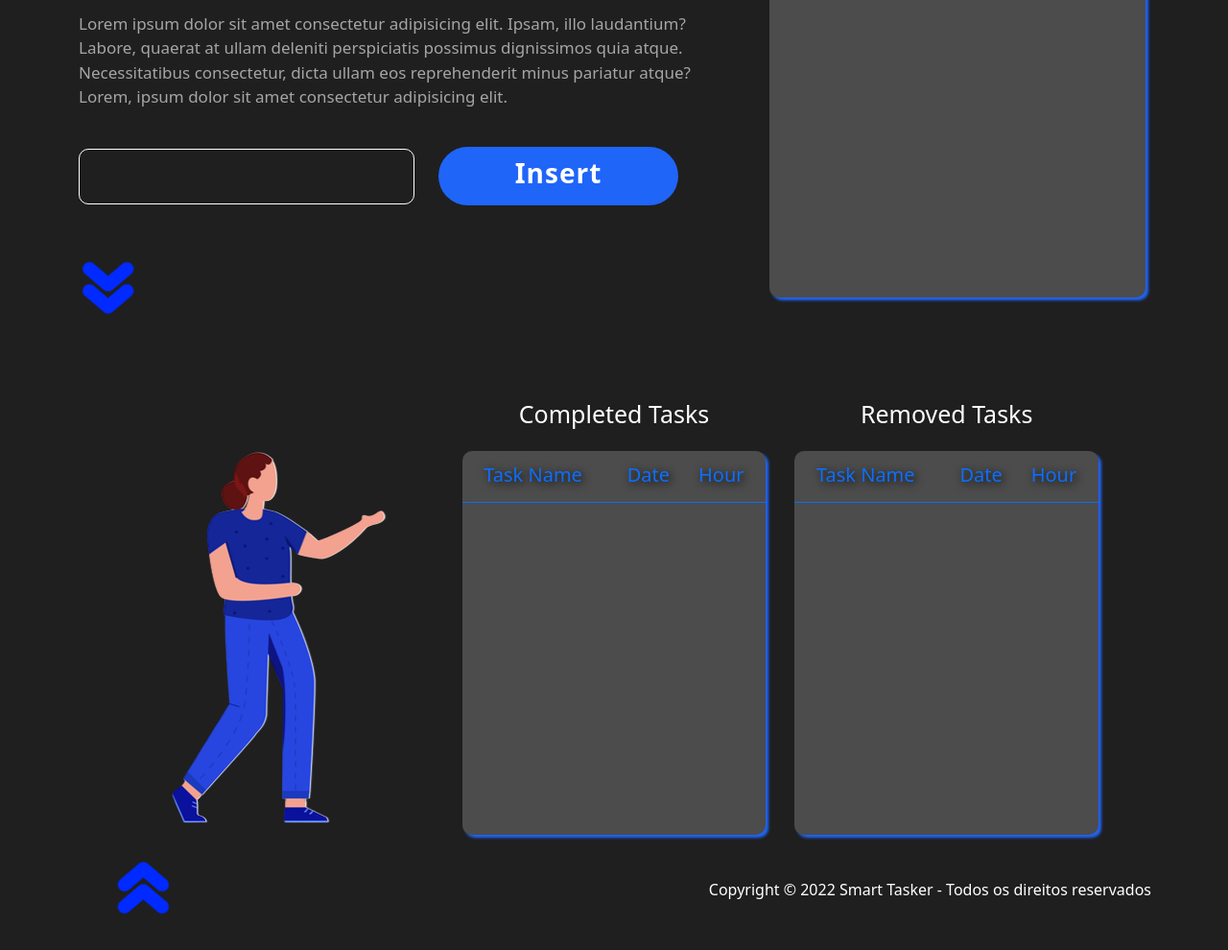
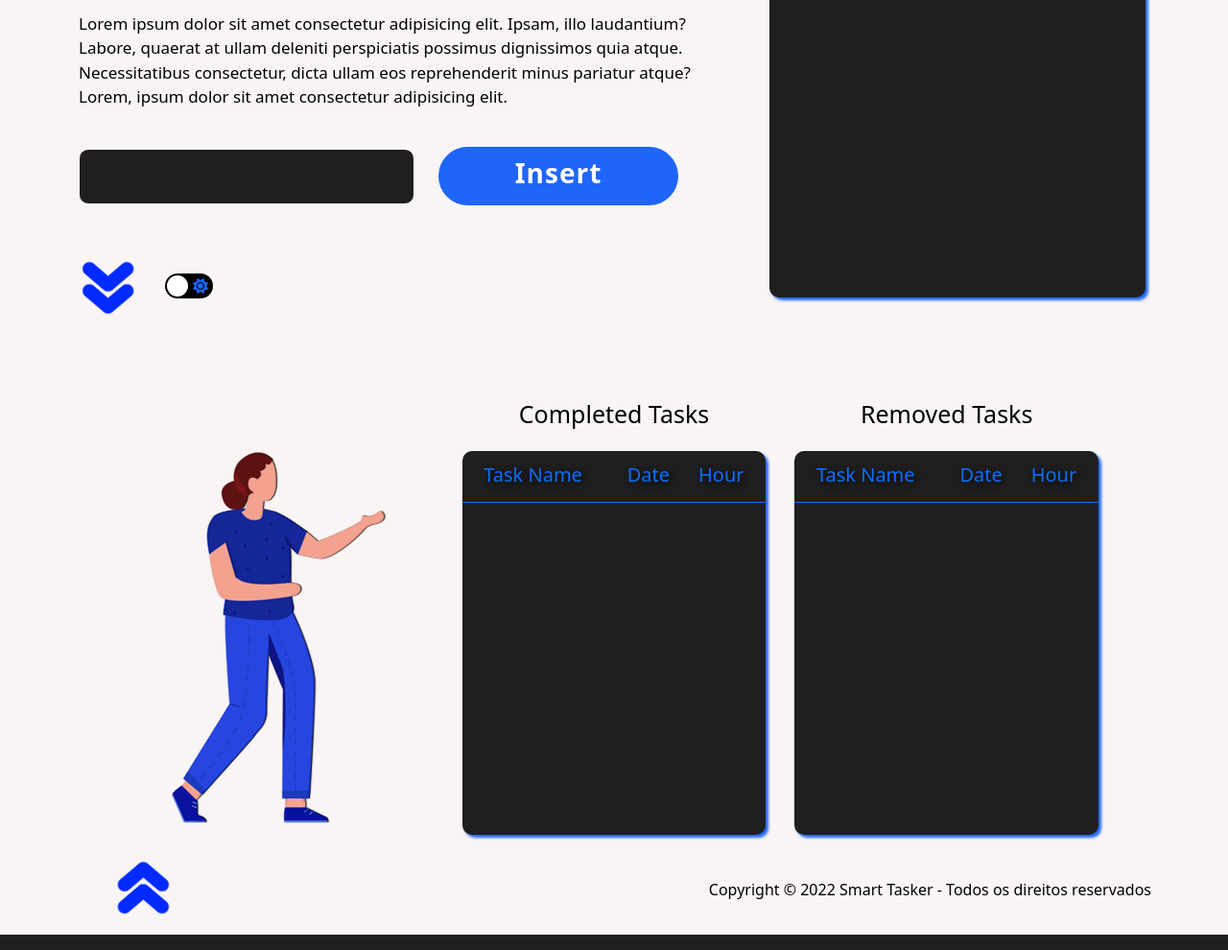
Before and after one commit to Fabinxz/Smart-Tasker, a plain HTML site: page index.html in a window 1280 px wide. Shown: the part 306-1296 px from the top of the page at 96% size. Drawn offline with nearby package versions, Linux system fonts and the light colour scheme.

Commit message:
Add files via upload

```diff
--- a/css/style.css
+++ b/css/style.css
@@ -12,24 +12,49 @@ html
 {
     background-color: rgba(31, 31, 31, 1);
     scroll-behavior: smooth;
+    height: 0px;
 }
 
 body
 {
-    font-family: 'Poppins', sans-serif;
+    font-family: "Poppins", sans-serif;
     overflow-x: hidden;
+    background-color: rgba(248, 242, 242, 0.781);
 }
+
+body.dark .navbar-dark, body.dark section, body.dark #tables, body.dark footer, body.dark footer p {background-color: rgba(31, 31, 31, 1);}
+
+body.dark #box1, body.dark #table1, body.dark #table2 {background-color: rgba(76, 76, 76, 1);}
+
+body.dark .nav li a, body.dark .nav li a p {color: rgb(150, 148, 148)}
+
+body.dark .nav li a:hover, body.dark .nav li a p:hover {color: #fff}
+
+body.dark #sub, body.dark footer p, body.dark #txt1 h5, body.dark #txt2 h5{color: #fff}
+
+body.dark #text {color: rgb(165, 165, 164)}
+
+/* body.dark .checkbox-label {background-color: #fff;}
+
+body.dark .checkbox-label .ball {background-color: #111;} */
 
 .navbar
 {
-    background-color: rgba(31, 31, 31, 1);
+    /* background-color: rgba(31, 31, 31, 1); */
+    background: none;
+}
+
+.navbar-dark
+{
+    background-color: rgba(248, 242, 242, 0.781);
 }
 
 .nav li a
 {
     text-align: center;
     text-decoration: none;
-    color: rgb(150, 148, 148);
+    /* color: rgb(150, 148, 148); */
+    color: #000;
     margin-left: 15px;
     margin-right: 15px;
     font-size: 22px;
@@ -40,19 +65,20 @@ body
 .nav li a:hover
 {
     /* color: rgb(31, 101, 248); */
-    color: #fff;
+    color: rgb(31, 101, 248);
 }
 
 .nav li a p
 {
-    color: rgb(150, 148, 148);
+    /* color: rgb(150, 148, 148); */
+    color: #000;
     transition: 0.3s;
     /* text-decoration: underline; */
 }
 
 .nav li a p:hover
 {
-    color: #fff;
+    color: rgb(31, 101, 248);
 }
 
 a.navbar-brand
@@ -98,6 +124,7 @@ a.navbar-brand img
 section
 {
     background-color: rgba(31, 31, 31, 1);
+    background-color: rgba(248, 242, 242, 0.781);
     height: 600px;
 }
 
@@ -108,12 +135,15 @@ section
     display: grid;
     grid-template-rows: 1fr 1fr 1fr;
     grid-template-columns: 700px 412px;
-    background-color: rgba(31, 31, 31, 1);
+    /* background-color: rgba(31, 31, 31, 1); */
+    background: none;
+    border-radius: 15px;
 }
 
 #sub
 {
-    color: #fff;
+    /* color: #fff; */
+    color: #000;
     font-size: 42px;
     font-weight: bolder;
     grid-row: 1/2;
@@ -129,7 +159,8 @@ section
 
 #text
 {
-    color:rgb(165, 165, 164);
+    /* color:rgb(165, 165, 164); */
+    color: #000;
     grid-row: 2/3;
     grid-column: 1/2;
     font-size: 17px;
@@ -205,7 +236,7 @@ input[type="text"]
 {
     grid-row: 1/4;
     grid-column: 2/3;
-    background-color: rgba(76, 76, 76, 1);
+    background-color: rgba(31, 31, 31, 1);
     margin-top: 20px;
     margin-left: 20px;
     height: 450px;
@@ -235,14 +266,15 @@ input[type="text"]
     width: 12px;
     height: 12px;
     border-radius: 10px;
-    background-color: rgba(31, 31, 31, 1);
+    /* background-color: rgba(31, 31, 31, 1); */
 }
 
 ::-webkit-scrollbar-track
 {
     border: 0px;
     border-radius: 0px;
-    background-color: rgba(31, 31, 31, 1);
+    /* background-color: rgba(31, 31, 31, 1); */
+    background: none;
 }
 
 ::-webkit-scrollbar-thumb
@@ -288,7 +320,7 @@ input[type="text"]
 #tables
 {
     height: 550px;
-    background-color: rgba(31, 31, 31, 1);
+    background-color: rgba(248, 242, 242, 0.781);
 }
 
 .container2
@@ -298,7 +330,8 @@ input[type="text"]
     margin-right: 120px;
     grid-template-rows: 70px 1fr;
     grid-template-columns: 1fr 1fr 1fr;
-    background-color: rgba(31, 31, 31, 1);
+    /* background-color: rgba(31, 31, 31, 1); */
+    background: none;
     /* border: 1px solid #fff; */
 }
 
@@ -311,7 +344,7 @@ input[type="text"]
     background-repeat: no-repeat;
     background-position-x: -110px;
     background-position-y: 40px;
-    filter: drop-shadow(1px 0px 0px rgb(255, 255, 255));
+    filter: drop-shadow(1px 0px 0px rgb(0, 0, 0));
     transition: 0.3s;
 }
 
@@ -326,7 +359,7 @@ input[type="text"]
     grid-row: 2/3;
     grid-column: 2/3;
     height: 400px;
-    background-color: rgba(76, 76, 76, 1);
+    background-color: rgba(31, 31, 31, 1);
     border-radius: 10px;
     margin-right: 15px;
     margin-left: 15px;
@@ -357,7 +390,7 @@ input[type="text"]
     grid-row: 2/3;
     grid-column: 3/4;
     height: 400px;
-    background-color: rgba(76, 76, 76, 1);
+    background-color: rgba(31, 31, 31, 1);
     border-radius: 10px;
     margin-left: 15px;
     margin-right: 15px;
@@ -387,7 +420,7 @@ input[type="text"]
 
 #txt1 h5
 {
-    color: #fff;
+    color: #000;
     text-align: center;
     font-size: 25px;
 }
@@ -401,7 +434,7 @@ input[type="text"]
 
 #txt2 h5
 {
-    color: #fff;
+    color: #000;
     text-align: center;
     font-size: 25px;
 }
@@ -435,14 +468,15 @@ input[type="text"]
 
 footer
 {
-    background-color: rgba(31, 31, 31, 1);
+    background-color: rgba(248, 242, 242, 0.781);
 }
 
 footer p{
     position: relative;
     text-align: end;
-    color: #fff;
-    background-color: rgba(31, 31, 31, 1);
+    color: #000;
+    font-weight: 500;
+    background: none;
     top: -35px;
     right: 80px;
 }
@@ -471,3 +505,52 @@ footer p{
 {
     color: #fff;
 }
+
+.checkbox
+{
+    position: absolute;
+    opacity: 0;
+}
+
+.checkbox-label
+{
+    position: relative;
+    right: 610px;
+    top: -25px;
+    background-color: #000;
+    width: 50px;
+    height: 26px;
+    border-radius: 50px;
+    position: relative;
+    padding: 5px;
+    cursor: pointer;
+    display: flex;
+    justify-content: space-between;
+    align-items: center;
+}
+
+.fa-moon
+{
+    color: rgb(31, 101, 248);
+}
+
+.fa-sun
+{
+    color: rgb(31, 101, 248);
+}
+
+.checkbox-label .ball {
+    background-color: #fff;
+    width: 22px;
+    height: 22px;
+    position: absolute;
+    left: 2px;
+    top: 2px;
+    border-radius: 50%;
+    transition: transform 0.2s linear;
+}
+
+.checkbox:checked + .checkbox-label .ball
+{
+    transform: translateX(24px);
+}
--- a/index.html
+++ b/index.html
@@ -6,7 +6,7 @@
   <meta http-equiv="X-UA-Compatible" content="IE=edge">
   <meta name="viewport" content="width=device-width, initial-scale=1.0">
   <link rel="stylesheet" href="./css/style.css">
-  <link href="https://cdn.jsdelivr.net/npm/bootstrap@5.0.2/dist/css/bootstrap.min.css" rel="stylesheet" integrity="sha384-EVSTQN3/azprG1Anm3QDgpJLIm9Nao0Yz1ztcQTwFspd3yD65VohhpuuCOmLASjC" crossorigin="anonymous">
+  <link rel="stylesheet" href="https://cdn.jsdelivr.net/npm/bootstrap@5.0.2/dist/css/bootstrap.min.css" integrity="sha384-EVSTQN3/azprG1Anm3QDgpJLIm9Nao0Yz1ztcQTwFspd3yD65VohhpuuCOmLASjC" crossorigin="anonymous">
   <link rel="stylesheet" href="https://cdn.jsdelivr.net/npm/bootstrap@5.2.2/dist/css/bootstrap.min.css" integrity="sha384-Zenh87qX5JnK2Jl0vWa8Ck2rdkQ2Bzep5IDxbcnCeuOxjzrPF/et3URy9Bv1WTRi" crossorigin="anonymous">
   <link rel="icon" type="image/x-icon" href="assets/logo.ico">
   <title>Smart Tasker</title>
@@ -48,6 +48,14 @@
         <ul id="tasks"></ul>
       </div>
       <a id="anchor" href="#tables"><img class="imgseta" src="assets/arrowdown.png" alt="..."></a>
+      <div class="theme">
+        <input type="checkbox" class="checkbox" id="checkbox">
+        <label for="checkbox" class="checkbox-label">
+          <i class="fas fa-moon"></i>
+          <i class="fas fa-sun"></i>
+          <span class="ball"></span>
+        </label>
+      </div>
     </div>
 
     <div class="toast bg-dark" role="alert" id="notify">
@@ -116,5 +124,6 @@
     <script src="https://cdn.jsdelivr.net/npm/bootstrap@5.0.2/dist/js/bootstrap.bundle.min.js" integrity="sha384-MrcW6ZMFYlzcLA8Nl+NtUVF0sA7MsXsP1UyJoMp4YLEuNSfAP+JcXn/tWtIaxVXM" crossorigin="anonymous"></script>
     <script src="https://cdn.jsdelivr.net/npm/@popperjs/core@2.9.2/dist/umd/popper.min.js" integrity="sha384-IQsoLXl5PILFhosVNubq5LC7Qb9DXgDA9i+tQ8Zj3iwWAwPtgFTxbJ8NT4GN1R8p" crossorigin="anonymous"></script>
     <script src="https://cdn.jsdelivr.net/npm/bootstrap@5.0.2/dist/js/bootstrap.min.js" integrity="sha384-cVKIPhGWiC2Al4u+LWgxfKTRIcfu0JTxR+EQDz/bgldoEyl4H0zUF0QKbrJ0EcQF" crossorigin="anonymous"></script>
+    <script src="https://kit.fontawesome.com/3df38b79ae.js" crossorigin="anonymous"></script>
 </body>
 </html>
--- a/js/script_main.js
+++ b/js/script_main.js
@@ -10,7 +10,8 @@ function inserir_tarefa() {
         var h5 = document.createElement("h5")
         h5.setAttribute("id", `h5_${tasks.length}`)
         h5.append(no_texto_tarefa)
-        h5.style.backgroundColor = "rgb(165, 165, 164)"
+        // h5.style.backgroundColor = "rgb(165, 165, 164)"
+        h5.style.backgroundColor = "rgba(248, 242, 242, 0.781)"
         h5.style.borderRadius = "10px"
         h5.style.width = "350px"
         h5.style.height = "45px"
@@ -98,7 +99,6 @@ function inserir_tarefa() {
         id_item_remove.remove()
         tabela_concluidos(id_item_remove)
         notifyy()
-        playAudio()
     }
 }
 
@@ -204,8 +204,14 @@ function pegar_hora() {
 function notifyy() {
     $('#notify').toast({delay:5000});
     $('#notify').toast("show");
+    playAudio()
 }
 
 function playAudio() {
     document.getElementById("audio").play();
 }
+
+const checkbox = document.getElementById("checkbox")
+checkbox.addEventListener("change", () => {
+  document.body.classList.toggle("dark")
+})
```
Also changed, not shown: assets/logoo.png (added).
